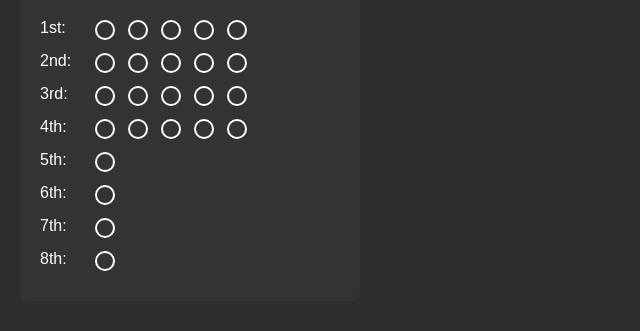
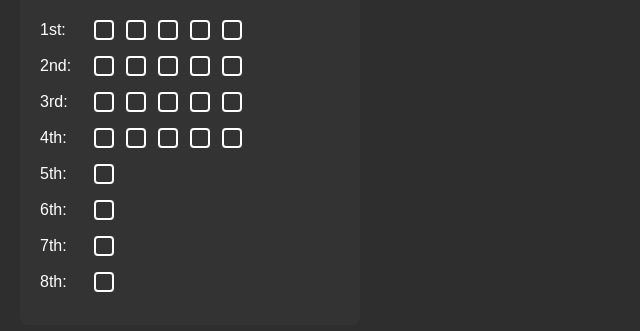
Before and after one commit to scenicfen/ScenicfenNotion, a plain HTML site: page index.html in a window 1280 px wide. Shown: the part 119-450 px from the top of the page, without its empty margins (0-640 px from the left). Drawn offline with Linux system fonts and the light colour scheme.

Commit message:
Update index.html

```diff
--- a/index.html
+++ b/index.html
@@ -29,32 +29,32 @@
         .slot label {
             min-width: 50px; /* Minimum width of the labels */
         }
-        /* Style for the radio button group (container of radio buttons) */
-        .radio-group {
-            display: flex; /* Use flexbox to align radio buttons horizontally */
-            gap: 5px; /* Space between each radio button */
+        /* Style for the checkbox group (container of checkboxes) */
+        .checkbox-group {
+            display: flex; /* Use flexbox to align checkboxes horizontally */
+            gap: 5px; /* Space between each checkbox */
         }
-        /* Style for custom radio buttons */
-        .radio-group input[type="radio"] {
-            appearance: none; /* Remove default radio button appearance */
-            width: 20px; /* Width of the custom radio button */
-            height: 20px; /* Height of the custom radio button */
+        /* Hide the default checkbox */
+        .checkbox-group input {
+            appearance: none; /* Remove default checkbox appearance */
+            width: 20px; /* Width of the custom checkbox */
+            height: 20px; /* Height of the custom checkbox */
             border: 2px solid #ffffff; /* Border color and size */
-            border-radius: 50%; /* Make it a circle */
+            border-radius: 4px; /* Make it a square with rounded corners */
             display: flex; /* Use flexbox to center content */
             align-items: center; /* Center items vertically */
             justify-content: center; /* Center items horizontally */
             cursor: pointer; /* Change cursor to pointer on hover */
-            position: relative; /* For the dot positioning */
+            position: relative; /* For the checkmark positioning */
         }
-        /* Style for the dot inside the custom radio button when selected */
-        .radio-group input[type="radio"]:checked::before {
-            content: ""; /* Empty content for the dot */
-            width: 10px; /* Width of the dot */
-            height: 10px; /* Height of the dot */
-            border-radius: 50%; /* Make it a circle */
-            background-color: #ffffff; /* Color of the dot */
-            position: absolute; /* Position it inside the radio button */
+        /* Style for the checkmark inside the custom checkbox when checked */
+        .checkbox-group input:checked::before {
+            content: ""; /* Empty content for the checkmark */
+            width: 10px; /* Width of the checkmark */
+            height: 10px; /* Height of the checkmark */
+            border-radius: 2px; /* Rounded corners */
+            background-color: #ffffff; /* Color of the checkmark */
+            position: absolute; /* Position it inside the checkbox */
         }
     </style>
 </head>
@@ -64,74 +64,74 @@
         <!-- Slot for 1st level spells -->
         <div class="slot">
             <label for="1st-1">1st:</label>
-            <div class="radio-group">
-                <!-- Custom radio button with hidden input and label -->
-                <input type="radio" id="1st-1" name="1st">
-                <input type="radio" id="1st-2" name="1st">
-                <input type="radio" id="1st-3" name="1st">
-                <input type="radio" id="1st-4" name="1st">
-                <input type="radio" id="1st-5" name="1st">
+            <div class="checkbox-group">
+                <!-- Custom checkbox with hidden input and label -->
+                <input type="checkbox" id="1st-1" name="1st-1">
+                <input type="checkbox" id="1st-2" name="1st-2">
+                <input type="checkbox" id="1st-3" name="1st-3">
+                <input type="checkbox" id="1st-4" name="1st-4">
+                <input type="checkbox" id="1st-5" name="1st-5">
             </div>
         </div>
         <!-- Slot for 2nd level spells -->
         <div class="slot">
             <label for="2nd-1">2nd:</label>
-            <div class="radio-group">
-                <input type="radio" id="2nd-1" name="2nd">
-                <input type="radio" id="2nd-2" name="2nd">
-                <input type="radio" id="2nd-3" name="2nd">
-                <input type="radio" id="2nd-4" name="2nd">
-                <input type="radio" id="2nd-5" name="2nd">
+            <div class="checkbox-group">
+                <input type="checkbox" id="2nd-1" name="2nd-1">
+                <input type="checkbox" id="2nd-2" name="2nd-2">
+                <input type="checkbox" id="2nd-3" name="2nd-3">
+                <input type="checkbox" id="2nd-4" name="2nd-4">
+                <input type="checkbox" id="2nd-5" name="2nd-5">
             </div>
         </div>
         <!-- Slot for 3rd level spells -->
         <div class="slot">
             <label for="3rd-1">3rd:</label>
-            <div class="radio-group">
-                <input type="radio" id="3rd-1" name="3rd">
-                <input type="radio" id="3rd-2" name="3rd">
-                <input type="radio" id="3rd-3" name="3rd">
-                <input type="radio" id="3rd-4" name="3rd">
-                <input type="radio" id="3rd-5" name="3rd">
+            <div class="checkbox-group">
+                <input type="checkbox" id="3rd-1" name="3rd-1">
+                <input type="checkbox" id="3rd-2" name="3rd-2">
+                <input type="checkbox" id="3rd-3" name="3rd-3">
+                <input type="checkbox" id="3rd-4" name="3rd-4">
+                <input type="checkbox" id="3rd-5" name="3rd-5">
             </div>
         </div>
         <!-- Slot for 4th level spells -->
         <div class="slot">
             <label for="4th-1">4th:</label>
-            <div class="radio-group">
-                <input type="radio" id="4th-1" name="4th">
-                <input type="radio" id="4th-2" name="4th">
-                <input type="radio" id="4th-3" name="4th">
-                <input type="radio" id="4th-4" name="4th">
-                <input type="radio" id="4th-5" name="4th">
+            <div class="checkbox-group">
+                <input type="checkbox" id="4th-1" name="4th-1">
+                <input type="checkbox" id="4th-2" name="4th-2">
+                <input type="checkbox" id="4th-3" name="4th-3">
+                <input type="checkbox" id="4th-4" name="4th-4">
+                <input type="checkbox" id="4th-5" name="4th-5">
             </div>
         </div>
         <!-- Slot for 5th level spells -->
         <div class="slot">
             <label for="5th-1">5th:</label>
-            <div class="radio-group">
-                <input type="radio" id="5th-1" name="5th">
+            <div class="checkbox-group">
+                <input type="checkbox" id="5th-1" name="5th-1">
             </div>
         </div>
         <!-- Slot for 6th level spells -->
         <div class="slot">
             <label for="6th-1">6th:</label>
-            <div class="radio-group">
-                <input type="radio" id="6th-1" name="6th">
+            <div class="checkbox-group">
+                <input type="checkbox" id="6th-1" name="6th-1">
             </div>
         </div>
         <!-- Slot for 7th level spells -->
         <div class="slot">
             <label for="7th-1">7th:</label>
-            <div class="radio-group">
-                <input type="radio" id="7th-1" name="7th">
+            <div class="checkbox-group">
+                <input type="checkbox" id="7th-1" name="7th-1">
             </div>
         </div>
         <!-- Slot for 8th level spells -->
         <div class="slot">
             <label for="8th-1">8th:</label>
-            <div class="radio-group">
-                <input type="radio" id="8th-1" name="8th">
+            <div class="checkbox-group">
+                <input type="checkbox" id="8th-1" name="8th-1">
             </div>
         </div>
     </div>
```
